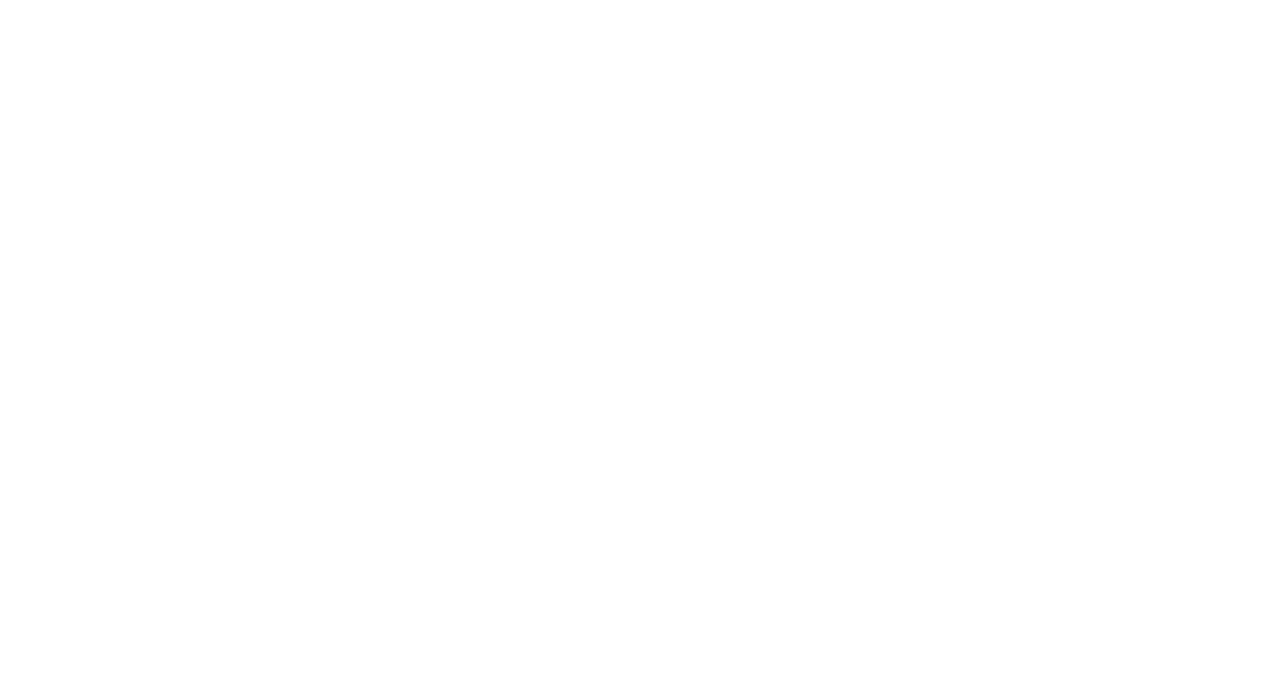
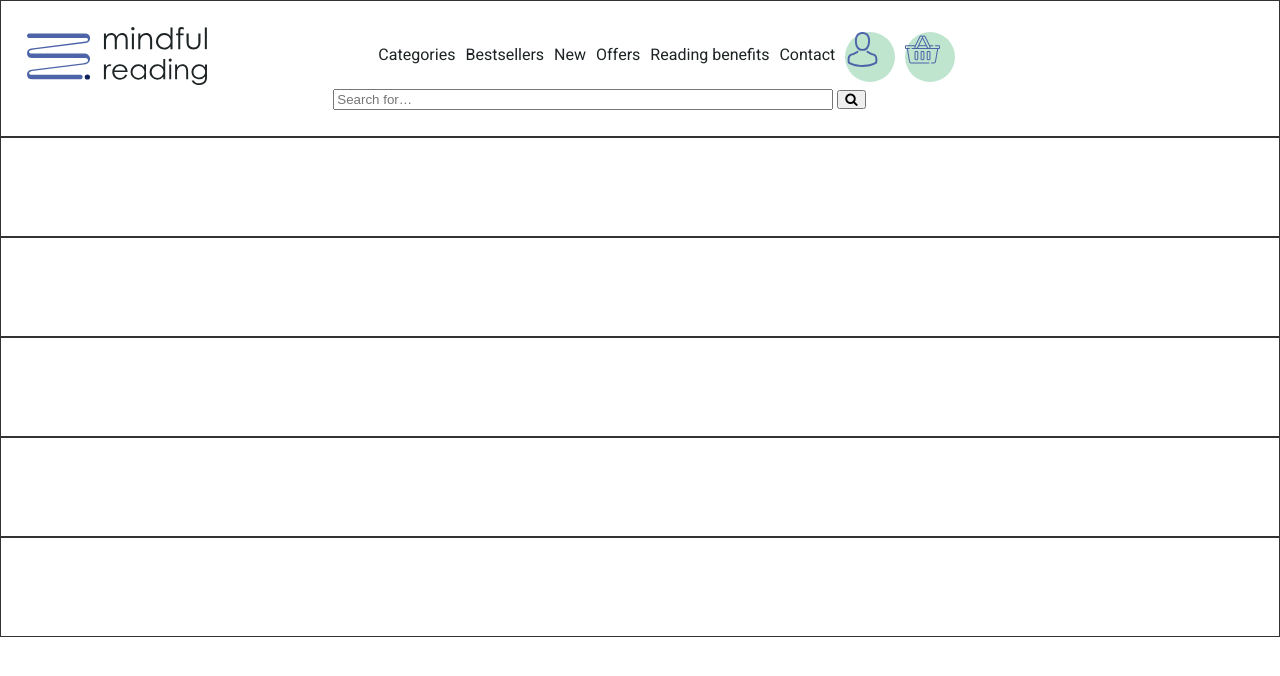
Before and after one commit to Hvirfvel/mindful-reading-dynamic-website, a plain HTML site: page index.html in a window 1280 px wide. Drawn offline with Linux system fonts and the light colour scheme.

Commit message:
main flex structure done and header content added

```diff
--- /dev/null
+++ b/css/style.css
@@ -0,0 +1,91 @@
+html {
+    box-sizing: border-box;
+    font-family: 'Heebo', sans-serif;
+    font-weight: 300;
+}
+*, *:before, *:after {
+  box-sizing: inherit;
+}
+
+body {
+    margin: 0;
+    padding: 0;
+}
+
+li, a {
+    color: #1e2425;
+}
+
+/* h1 {
+    font-family: 'Abril Fatface', serif;
+} */
+
+#flex-wrapper {
+    display: flex;
+    flex-direction: column;
+}
+
+.main-flex-item {
+    min-height: 100px;
+    border: 1px solid #333;
+}
+
+/* Header */
+
+#header {
+    padding: 2%;
+    display: flex;
+}
+
+#header-logo {
+    width: 25%;
+}
+
+#header-logo img {
+    max-width: 180px;
+    height: auto;
+}
+
+#main-menu {
+    display: flex;
+    flex-wrap: wrap;
+    width: 75%;
+}
+
+#main-menu-list {
+    display: flex;
+    list-style-type: none;
+}
+
+#main-menu-list a {
+    text-decoration: none;
+    font-weight: 400;
+    padding: 2px 5px;
+}
+
+#main-nav-icons {
+    display: flex;
+}
+
+#main-nav-icons {
+    width: 20%;
+}
+
+#account, #basket {
+    width: 50px;
+    height: 50px;
+    border-radius: 50%;
+    background-color: #bfe5cf;
+    margin: 5px;
+}
+
+#account img, #basket img {
+    height: 35px;
+    width: auto;
+    margin-left: auto;
+}
+
+#searchbar input {
+    width: 500px;
+    flex: 0 1 500px;
+}
--- a/index.html
+++ b/index.html
@@ -2,9 +2,56 @@
 <head>
     <meta charset="UTF-8">
     <meta name="viewport" content="width=device-width, initial-scale=1.0">
-    <title>Document</title>
+    <title>Mindful Reading</title>
+    <link rel="stylesheet" href="css/style.css">
+    <!--Fonts-->
+    <link href="https://fonts.googleapis.com/css2?family=Abril+Fatface&display=swap" rel="stylesheet">
+    <link href="https://fonts.googleapis.com/css2?family=Abril+Fatface&family=Heebo:wght@300;400;500;600;700&display=swap" rel="stylesheet">
+    <!--Icons-->
+    <link rel="stylesheet" href="https://cdnjs.cloudflare.com/ajax/libs/font-awesome/4.7.0/css/font-awesome.min.css">
 </head>
 <body>
+    <div class="flex-wrapper">
+        <header id="header" class="main-flex-item">
+            <div id="header-logo">
+                <a href="#"><img src="img/logo/mindful-reading-logo-bigger-dot-blue-blue.svg" alt="Mindful Reading logo"></a>
+            </div>
+            <div id="main-menu">
+                <nav id="main-navigation">
+                    <ul id="main-menu-list">
+                        <li><a href="#">Categories</a></li>
+                        <li><a href="#">Bestsellers</a></li>
+                        <li><a href="#">New</a></li>
+                        <li><a href="#">Offers</a></li>
+                        <li><a href="#">Reading benefits</a></li>
+                        <li><a href="#">Contact</a></li>
+                    </ul>
+                </nav>
+                <div id="main-nav-icons">
+                    <div id="account"><a href="#"><img src="img/icons/account-icon.svg"></a></div>
+                    <div id="basket"><a href="#"><img src="img/icons/basket-icon.svg"></a></div>
+                </div>
+                <div id="searchbar">
+                    <input type="text" placeholder="Search for&hellip;" name="search">
+                    <button type="submit"><i class="fa fa-search"></i></button>
+                </div>
+            </div>
+        </header>
+        <section id="carousel" class="main-flex-item">
 
+        </section>
+        <main id="book-section" class="main-flex-item">
+
+        </main>
+        <div id="divider" class="main-flex-item">
+
+        </div>
+        <section id="why-reading-section" class="main-flex-item">
+
+        </section>
+        <footer id="footer" class="main-flex-item">
+
+        </footer>
+    </div>
 </body>
 </html>
```
Also changed, not shown: img/icons/account-icon.svg (added), img/icons/basket-icon.svg (added), img/logo/mindful-reading-logo-bigger-dot-blue-blue.svg (added), 1 other file.
